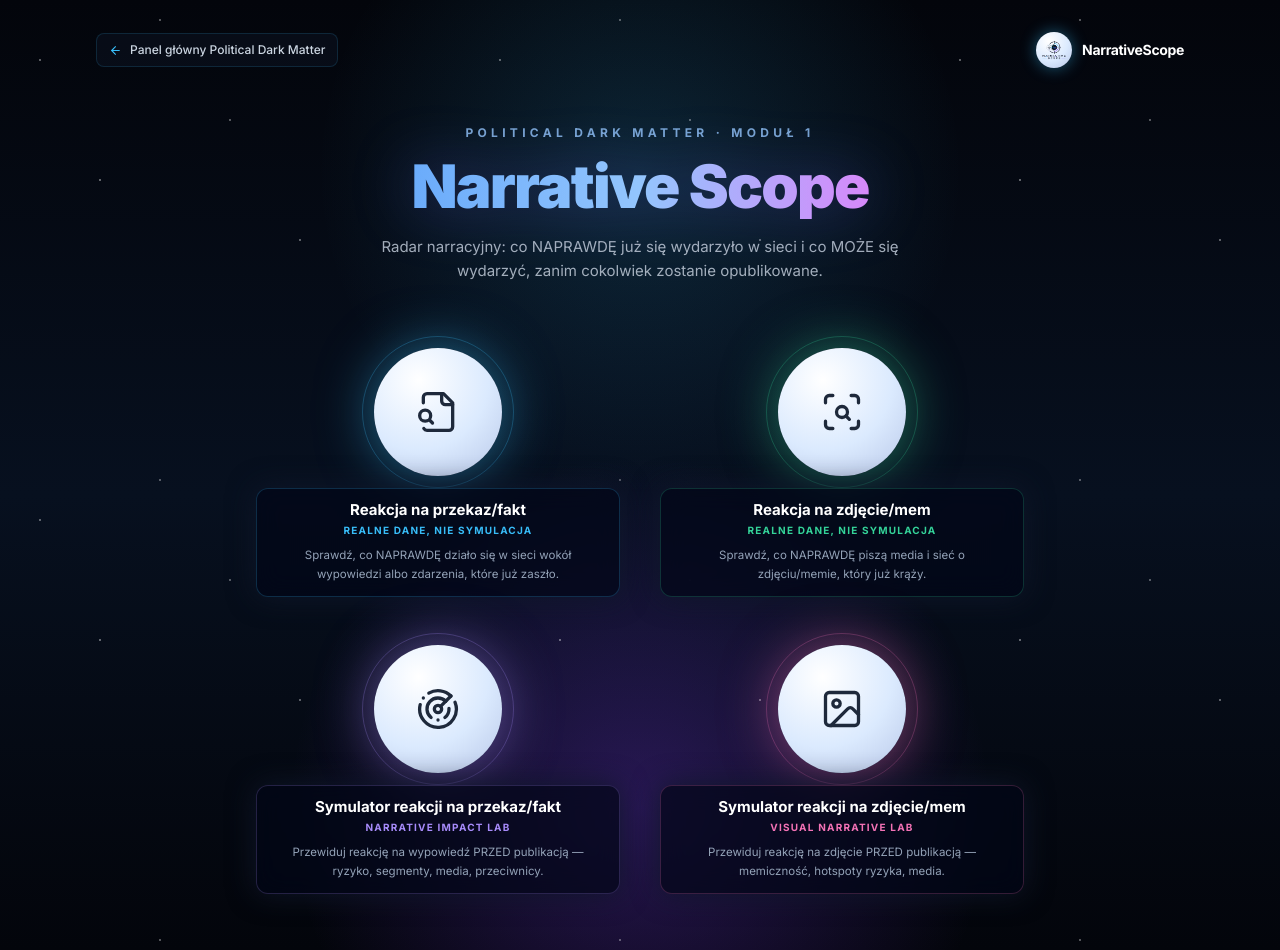
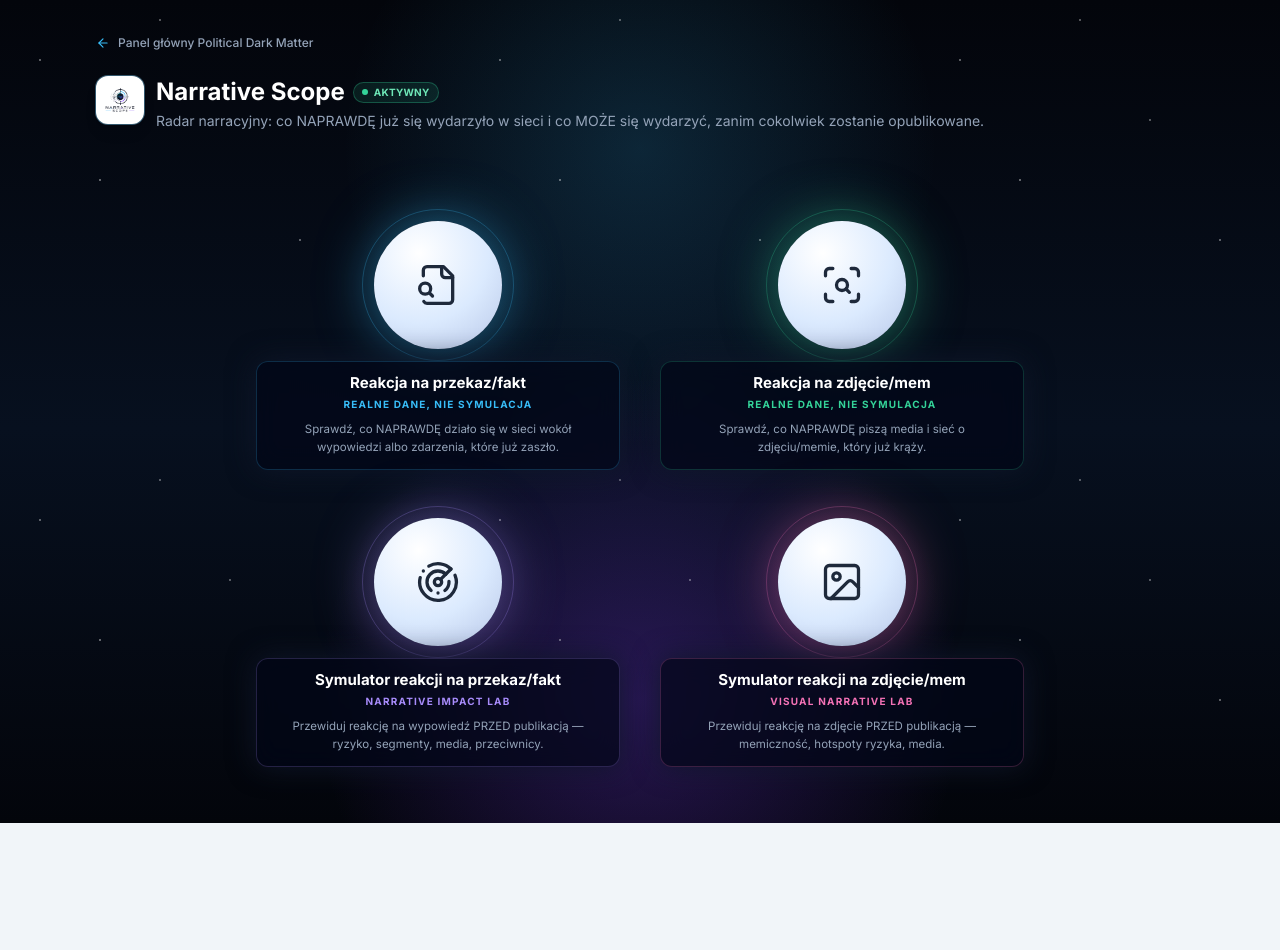
Before and after one commit to PoliticalDarkMatter/political-dark-matter, a Next.js app: page /narrative-scope in a window 1280 px wide. After the commit the page ends 823 px from the top, so only its background shows below. Built offline with nearby package versions, Linux system fonts and the light colour scheme.

Commit message:
Standaryzacja naglowkow: wspolny komponent PageHeader (powrot + badge + tytul + podtytul + status) wpiety we wszystkie moduly i submoduly (Narrative Scope, Apex Grid, Volt Stream, e-wyborcy, Konsylium, e-Petru, e-Media, Sprawy, Zalozenia); moduly z logo, submoduly z ikona, identyczny uklad

```diff
--- a/app/konsylium/page.tsx
+++ b/app/konsylium/page.tsx
@@ -5,6 +5,8 @@
 import { InputPanel } from "@/components/consilium/InputPanel";
 import { AIAnalysisProgress } from "@/components/consilium/AIAnalysisProgress";
 import { ResultsView } from "@/components/consilium/ResultsView";
+import PageHeader from "@/components/layout/PageHeader";
+import { Users } from "lucide-react";
 
 // ── Konsylium ────────────────────────────────────────────────────────
 // Narada dziesięciu ekspertów AI wokół jednego tematu/pytania/dylematu —
@@ -79,19 +81,7 @@
 
   return (
     <div style={{ padding: "18px 24px 40px", minHeight: "100%", fontFamily: "'Inter', system-ui, sans-serif", color: "#e2e8f0" }}>
-      <div style={{ display: "flex", alignItems: "baseline", justifyContent: "space-between", flexWrap: "wrap", gap: 8, marginBottom: 6 }}>
-        <div>
-          <div className="pdm-kicker">Political Dark Matter</div>
-          <h1 className="pdm-hero-title" style={{ fontSize: 28, lineHeight: 1.1 }}>Konsylium</h1>
-        </div>
-        <div className="pdm-live-pill" style={{ display: "flex", alignItems: "center", gap: 6, padding: "5px 12px", borderRadius: 20 }}>
-          <span className="pdm-live-dot" />
-          <span style={{ fontSize: 10, fontWeight: 800, letterSpacing: "0.08em", color: "#86efac" }}>10 EKSPERTÓW</span>
-        </div>
-      </div>
-      <p style={{ margin: "0 0 18px", fontSize: 12.5, color: "#64748b", maxWidth: 720 }}>
-        Narada dziesięciu doradców politycznych wokół jednego tematu, pytania, dylematu lub projektu wypowiedzi — strateg, socjolog, ekspert od narracji, spin doctor, fact-checker, prawnik, ekonomista, psycholog, ekspert social media i red team. Wynikiem nie jest dziesięć opinii do przeczytania, tylko jeden protokół decyzyjny: co robić, dlaczego i jakim językiem mówić.
-      </p>
+      <PageHeader title="Konsylium" subtitle="Narada dziesięciu doradców politycznych wokół jednego tematu albo dylematu. Wynikiem nie jest dziesięć opinii, tylko jeden protokół decyzyjny: co robić, dlaczego i jakim językiem mówić." icon={<Users size={22} className="text-white" />} accent="from-amber-500 to-orange-600" ring="ring-amber-300/40" status="10 EKSPERTÓW" />
 
       <div style={{ display: "flex", flexDirection: "column", gap: 14 }}>
         <InputPanel onSubmit={runConsilium} running={running} />
--- a/app/volt-stream/page.tsx
+++ b/app/volt-stream/page.tsx
@@ -3,6 +3,7 @@
 import { useEffect, useState } from "react";
 import Link from "next/link";
 import { ArrowLeft, Loader2, Zap, ShieldCheck, Save, Copy, Check, Gauge, Swords, Wrench, Newspaper } from "lucide-react";
+import PageHeader from "@/components/layout/PageHeader";
 
 type Channel = "x" | "facebook" | "instagram" | "reel" | "oswiadczenie" | "media" | "newsletter" | "talking_points";
 const CHANNELS: { id: Channel; label: string }[] = [
@@ -80,14 +81,7 @@
     <div className="min-h-screen bg-[#05070d] text-slate-200">
       <div className="pointer-events-none fixed inset-0 z-0 bg-[radial-gradient(circle_at_15%_0%,rgba(56,189,248,0.07),transparent_35%),radial-gradient(circle_at_85%_100%,rgba(37,99,235,0.12),transparent_40%)]" />
       <div className="relative z-10 mx-auto max-w-3xl px-5 py-8">
-        <Link href="/" className="inline-flex items-center gap-2 text-xs font-medium text-slate-400 hover:text-white"><ArrowLeft size={14} className="text-sky-400" /> Panel główny Political Dark Matter</Link>
-        <div className="mt-5 flex items-start gap-3">
-          <div className="flex h-11 w-11 items-center justify-center rounded-xl bg-gradient-to-br from-blue-500 to-violet-600 shadow-lg"><Zap size={22} className="text-white" /></div>
-          <div>
-            <h1 className="text-2xl font-bold text-white">Volt Stream</h1>
-            <p className="text-sm text-slate-400">Fabryka przekazu. Z briefu robi komplet komunikatów w głosie Ryszarda Petru, testuje je przed publikacją i prowadzi przez akceptację do emisji.</p>
-          </div>
-        </div>
+        <PageHeader title="Volt Stream" subtitle="Fabryka przekazu. Z briefu robi komplet komunikatów w głosie Ryszarda Petru, testuje je przed publikacją i prowadzi przez akceptację do emisji." icon={<Zap size={22} className="text-white" />} accent="from-blue-500 to-violet-600" />
 
         {/* Brief */}
         <div className="mt-6 grid gap-3 sm:grid-cols-[1fr_1fr]">
--- a/components/apex-grid/ApexGridClient.tsx
+++ b/components/apex-grid/ApexGridClient.tsx
@@ -8,6 +8,7 @@
 import { InputPanel } from "./InputPanel";
 import { PipelineProgress } from "./PipelineProgress";
 import { ResultsView } from "./ResultsView";
+import PageHeader from "@/components/layout/PageHeader";
 
 // ── Apex Grid — klient ─────────────────────────────────────────────────
 // Strona standalone (poza AppShell Narrative Scope, jak /insight-base):
@@ -91,25 +92,7 @@
       <div className="pointer-events-none absolute inset-0 opacity-40 [background-image:radial-gradient(0.6px_0.6px_at_20px_30px,#fff,transparent),radial-gradient(0.6px_0.6px_at_140px_80px,#fff,transparent),radial-gradient(0.6px_0.6px_at_90px_180px,#fff,transparent)] [background-size:340px_340px]" />
 
       <div className="relative z-10 mx-auto max-w-6xl px-4 pb-16 pt-8 sm:px-6" style={{ fontFamily: "'Inter', system-ui, sans-serif" }}>
-        <Link href="/" className="mb-6 inline-flex items-center gap-2 text-xs text-slate-400 transition-colors hover:text-white">
-          <ArrowLeft size={14} />
-          Wróć do ekosystemu
-        </Link>
-
-        <div style={{ display: "flex", alignItems: "center", gap: 14, marginBottom: 6 }}>
-          <div className="rounded-2xl bg-white" style={{ padding: 6, width: 54, height: 54, display: "flex", alignItems: "center", justifyContent: "center" }}>
-            <Image src="/logos/apex-grid.png" alt="Apex Grid" width={42} height={34} style={{ objectFit: "contain" }} />
-          </div>
-          <div>
-            <div className="pdm-kicker">Warstwa analizy · moduł drugi ekosystemu</div>
-            <h1 className="pdm-hero-title" style={{ fontSize: 32, lineHeight: 1.05 }}>Apex Grid</h1>
-          </div>
-        </div>
-        <p style={{ margin: "8px 0 20px", fontSize: 13, color: "#64748b", maxWidth: 760, lineHeight: 1.6 }}>
-          Od sygnału do decyzji w pięciu warstwach: monitoring z Narrative Scope, twarde dane o grupach z e-wyborcy,
-          narada ekspertów Konsylium, scenariusze z osią czasu i jedna jednoznaczna rekomendacja z mapą skutków.
-          Produktem tego modułu jest decyzja, nie raport.
-        </p>
+<PageHeader title="Apex Grid" subtitle="Od sygnału do decyzji w pięciu warstwach: monitoring z Narrative Scope, dane o grupach z e-wyborcy, narada Konsylium, scenariusze i jedna jednoznaczna rekomendacja. Produktem jest decyzja, nie raport." logo="/logos/apex-grid.png" status="AKTYWNY" />
 
         <div style={{ display: "flex", flexDirection: "column", gap: 14 }}>
           <InputPanel onSubmit={runAnalysis} running={running} />
--- a/components/hub/NarrativeScopeHub.tsx
+++ b/components/hub/NarrativeScopeHub.tsx
@@ -3,6 +3,7 @@
 import Link from "next/link";
 import Image from "next/image";
 import { ArrowLeft, FileSearch, ImageIcon, Radar, ScanSearch } from "lucide-react";
+import PageHeader from "@/components/layout/PageHeader";
 
 // ── Narrative Scope — hub wewnętrzny modułu ───────────────────────────
 // Ten sam język wizualny co components/hub/OrbitHub.tsx (top-level hub
@@ -105,39 +106,7 @@
       <div className="pointer-events-none absolute inset-0 opacity-70 [background-image:radial-gradient(1.4px_1.4px_at_40px_60px,#fff,transparent),radial-gradient(1.3px_1.3px_at_160px_20px,#fff,transparent),radial-gradient(1.5px_1.5px_at_100px_180px,#fff,transparent),radial-gradient(1.3px_1.3px_at_230px_120px,#fff,transparent),radial-gradient(1.4px_1.4px_at_300px_240px,#fff,transparent)] [background-size:460px_460px]" />
 
       <section className="relative z-10 mx-auto flex min-h-screen w-full max-w-6xl flex-col px-4 pb-14 pt-8 sm:px-8">
-        <div className="flex items-center justify-between">
-          <Link
-            href="/"
-            className="flex items-center gap-2 rounded-lg border border-sky-400/15 bg-slate-900/40 px-3 py-2 text-xs font-medium text-slate-300 transition-colors hover:border-sky-400/30 hover:bg-slate-900/80 hover:text-white"
-          >
-            <ArrowLeft size={13} className="text-sky-400" />
-            Panel główny Political Dark Matter
-          </Link>
-          <div className="flex items-center gap-2.5">
-            <div
-              className="relative flex h-9 w-9 items-center justify-center rounded-full bg-[radial-gradient(circle_at_35%_25%,#ffffff,#dbeafe_55%,#b8c7e8)] ring-1 ring-sky-300/70"
-              style={{ boxShadow: "0 0 16px rgba(56,189,248,.45)" }}
-            >
-              <Image src="/logos/narrative-scope.png" alt="NarrativeScope" width={30} height={30} className="h-[26px] w-[26px] object-contain" priority />
-            </div>
-            <span className="text-sm font-bold text-white tracking-tight">NarrativeScope</span>
-          </div>
-        </div>
-
-        <header className="mx-auto mt-14 max-w-3xl text-center">
-          <div className="mb-3 font-bold uppercase text-blue-300/80" style={{ fontSize: "12px", letterSpacing: "0.36em" }}>
-            Political Dark Matter · Moduł 1
-          </div>
-          <h1
-            className="bg-clip-text text-transparent drop-shadow-[0_0_30px_rgba(99,102,241,0.35)]"
-            style={{ fontFamily: "Inter, system-ui, sans-serif", fontWeight: 900, letterSpacing: "-0.03em", fontSize: "clamp(40px, 5vw, 60px)", lineHeight: 1.08, backgroundImage: "linear-gradient(90deg, #60a5fa, #93c5fd, #e879f9)" }}
-          >
-            Narrative Scope
-          </h1>
-          <p className="mx-auto mt-4 max-w-xl text-[15px] leading-relaxed text-slate-300/80">
-            Radar narracyjny: co NAPRAWDĘ już się wydarzyło w sieci i co MOŻE się wydarzyć, zanim cokolwiek zostanie opublikowane.
-          </p>
-        </header>
+        <PageHeader title="Narrative Scope" subtitle="Radar narracyjny: co NAPRAWDĘ już się wydarzyło w sieci i co MOŻE się wydarzyć, zanim cokolwiek zostanie opublikowane." logo="/logos/narrative-scope.png" status="AKTYWNY" />
 
         <div className="relative mx-auto mt-16 grid w-full max-w-3xl grid-cols-1 place-items-center gap-x-10 gap-y-12 sm:grid-cols-2">
           {TOOLS.map((tool) => (
--- /dev/null
+++ b/components/layout/PageHeader.tsx
@@ -0,0 +1,45 @@
+import Link from "next/link";
+import Image from "next/image";
+import { ArrowLeft } from "lucide-react";
+import type { ReactNode } from "react";
+
+// ── Standardowy nagłówek modułu/submodułu ──────────────────────────────
+// Jeden układ dla wszystkich stron: powrót do huba, badge (logo dla modułów,
+// ikona dla submodułów), tytuł, podtytuł, opcjonalny status. Dzięki temu
+// każda strona ma identyczną główkę.
+export default function PageHeader({
+  title, subtitle, logo, icon,
+  accent = "from-sky-500 to-violet-600", ring = "ring-sky-300/40", status,
+}: {
+  title: string;
+  subtitle?: string;
+  logo?: string;
+  icon?: ReactNode;
+  accent?: string;
+  ring?: string;
+  status?: string;
+}) {
+  return (
+    <div className="mb-6">
+      <Link href="/" className="inline-flex items-center gap-2 text-xs font-medium text-slate-400 transition-colors hover:text-white">
+        <ArrowLeft size={14} className="text-sky-400" /> Panel główny Political Dark Matter
+      </Link>
+      <div className="mt-5 flex items-start gap-3">
+        <div className={`flex h-12 w-12 shrink-0 items-center justify-center rounded-xl shadow-lg ring-1 ${ring} ${logo ? "bg-white" : `bg-gradient-to-br ${accent}`}`}>
+          {logo ? <Image src={logo} alt={title} width={32} height={32} className="h-8 w-8 object-contain" /> : icon}
+        </div>
+        <div className="min-w-0">
+          <div className="flex flex-wrap items-center gap-2">
+            <h1 className="text-2xl font-bold text-white">{title}</h1>
+            {status && (
+              <span className="inline-flex items-center gap-1.5 rounded-full border border-emerald-400/30 bg-emerald-400/10 px-2 py-0.5 text-[10px] font-bold uppercase tracking-wide text-emerald-300">
+                <span className="h-1.5 w-1.5 rounded-full bg-emerald-400" /> {status}
+              </span>
+            )}
+          </div>
+          {subtitle && <p className="mt-0.5 text-sm leading-relaxed text-slate-400">{subtitle}</p>}
+        </div>
+      </div>
+    </div>
+  );
+}
```
Also changed, not shown: app/e-media/page.tsx (+2 -13 lines), app/e-petru/page.tsx (+2 -13 lines), app/insight-base/page.tsx (+2 -12 lines), app/sprawy/page.tsx (+2 -13 lines), app/zalozenia/page.tsx (+2 -13 lines).
